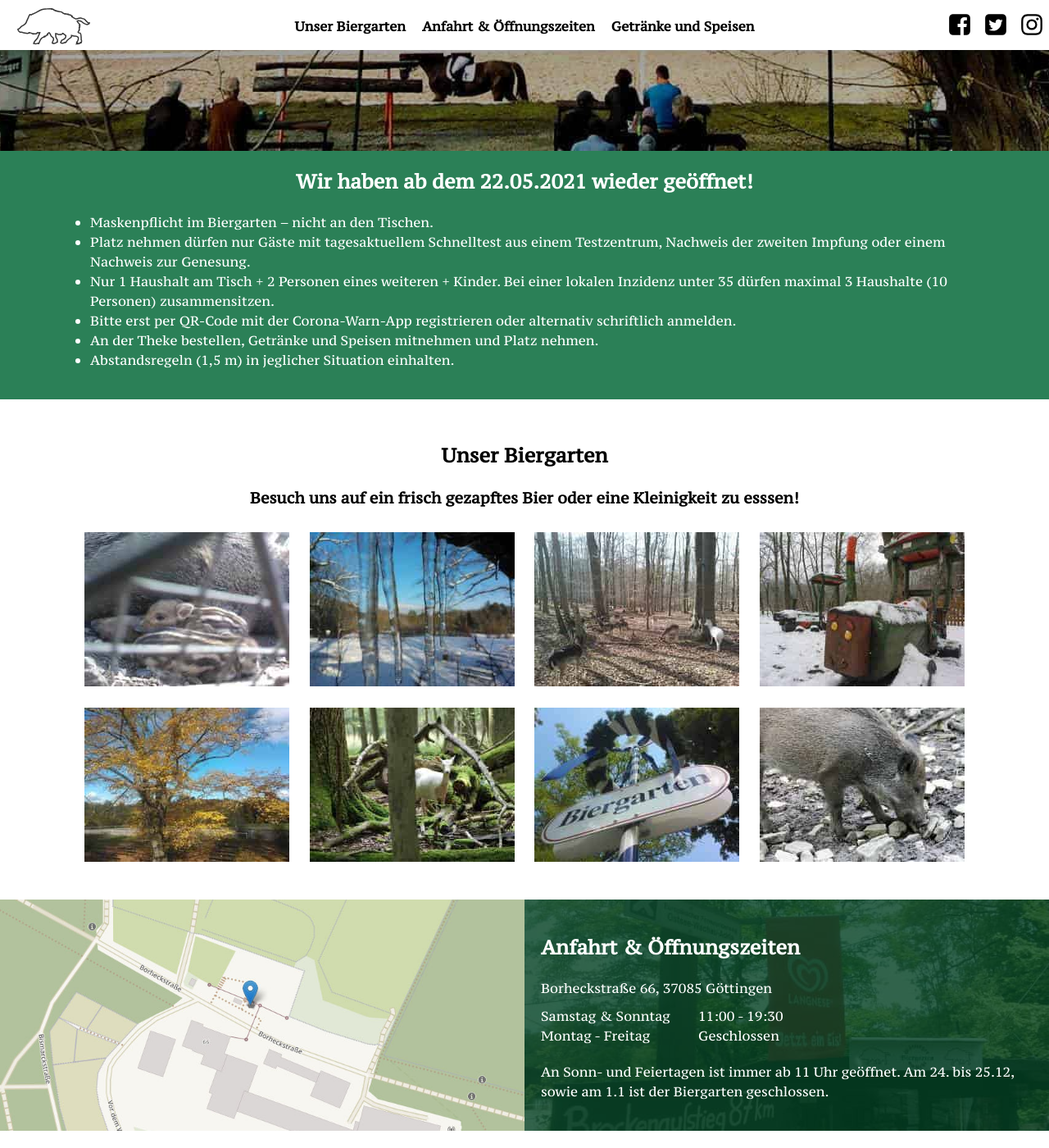
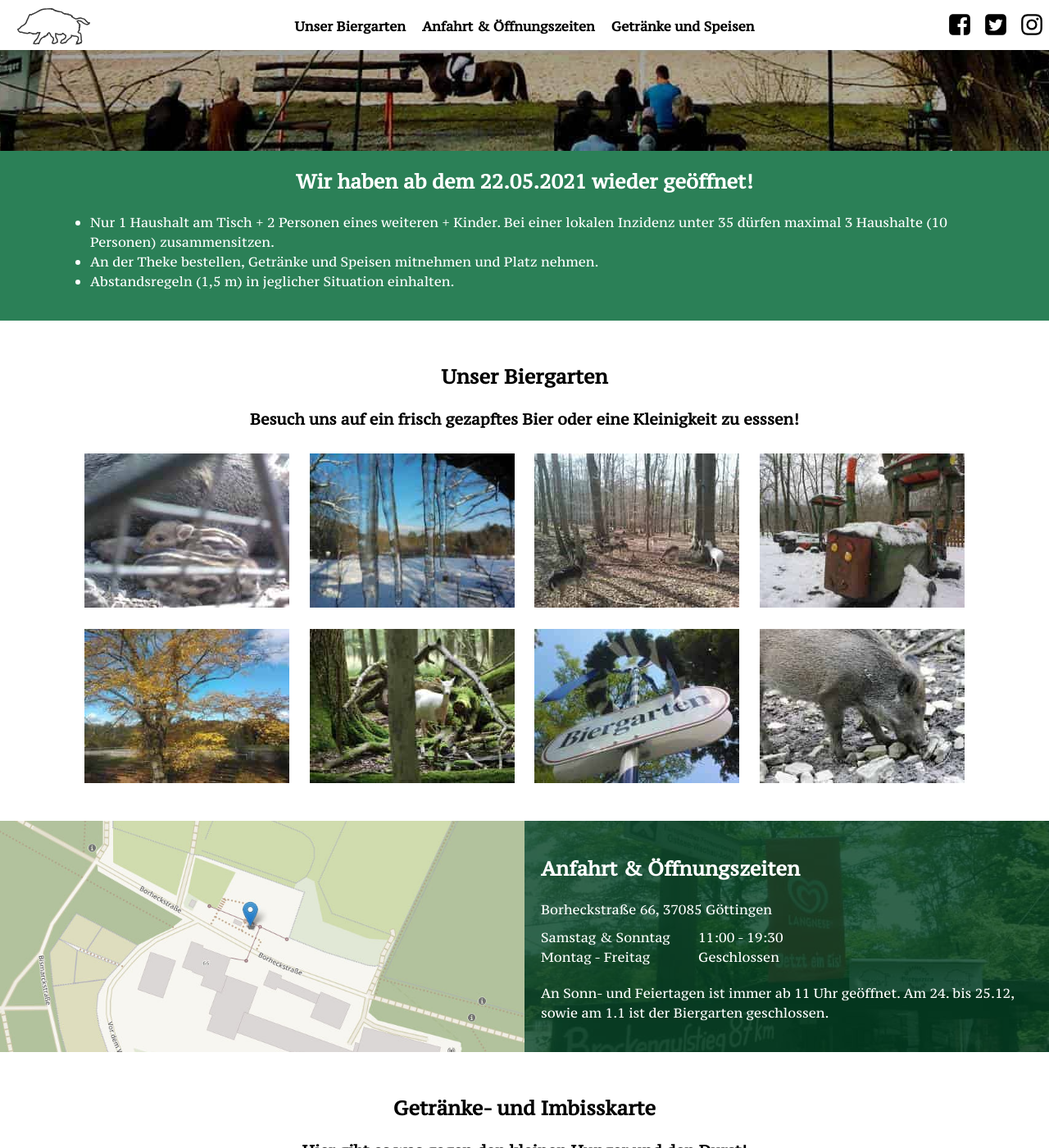
Before and after one commit to versable/kehr-website, a Jekyll site: the page built from index.html, in a window 1280 px wide and 1400 px high, scrolled down 326 px. Shown: the whole window at 82% size. Built offline with Jekyll 4.4.1, drawn with Linux system fonts in a browser that asks for light colours; some of the changed text lies outside the part shown.

Commit message:
Add target blank; Adjust corona rules; Add Carlas Carft

```diff
--- a/_includes/nav.html
+++ b/_includes/nav.html
@@ -14,8 +14,8 @@
         Getränke und Speisen
     </a>
     <div class="social">
-        <a href="https://de-de.facebook.com/GoettingerBiergarten"><img src="/images/facebook.svg" width="30" height="30" alt="Facebook"></a>
-        <a href="https://twitter.com/BiergartenKehr"><img src="/images/twitter.svg" width="30" height="30" alt="Twitter"></a>
-        <a href="https://www.instagram.com/goettingerbiergarten/"><img src="/images/instagram.svg" width="30" height="30" alt="Instagram"></a>
+        <a href="https://de-de.facebook.com/GoettingerBiergarten" target="_blank"><img src="/images/facebook.svg" width="30" height="30" alt="Facebook"></a>
+        <a href="https://twitter.com/BiergartenKehr" target="_blank"><img src="/images/twitter.svg" width="30" height="30" alt="Twitter"></a>
+        <a href="https://www.instagram.com/goettingerbiergarten/" target="_blank"><img src="/images/instagram.svg" width="30" height="30" alt="Instagram"></a>
     </div>
 </nav>
--- a/index.html
+++ b/index.html
@@ -18,21 +18,9 @@ layout: default
         <h2>Wir haben ab dem 22.05.2021 wieder geöffnet!</h2>
         <ul>
             <li>
-                Maskenpflicht im Biergarten – nicht an den Tischen.
-            </li>
-            <li>
-                Platz nehmen dürfen nur Gäste mit tagesaktuellem Schnelltest
-                aus einem Testzentrum, Nachweis der zweiten Impfung oder einem
-                Nachweis zur Genesung.
-            </li>
-            <li>
                 Nur 1 Haushalt am Tisch + 2 Personen eines weiteren + Kinder.
                 Bei einer lokalen Inzidenz unter 35 dürfen maximal 3 Haushalte
                 (10 Personen) zusammensitzen.
-            </li>
-            <li>
-                Bitte erst per QR-Code mit der Corona-Warn-App registrieren
-                oder alternativ schriftlich anmelden.
             </li>
             <li>
                 An der Theke bestellen, Getränke und Speisen mitnehmen und
@@ -262,6 +250,15 @@ layout: default
                 <td>2,60</td>
             </tr>
             <tr>
+                <td>
+                    <a href="https://www.carlas-craft.de/" target="_blank">
+                        Carlas Craft IPA
+                    </a>
+                </td>
+                <td></td>
+                <td>3,50</td>
+            </tr>
+            <tr>
                 <td>Berliner Weiße<br>- rot<sup>1</sup> oder grün<sup>1</sup></td>
                 <td></td>
                 <td>2,90</td>
```
Also changed, not shown: other parts of index.html (+1 -1 lines).
